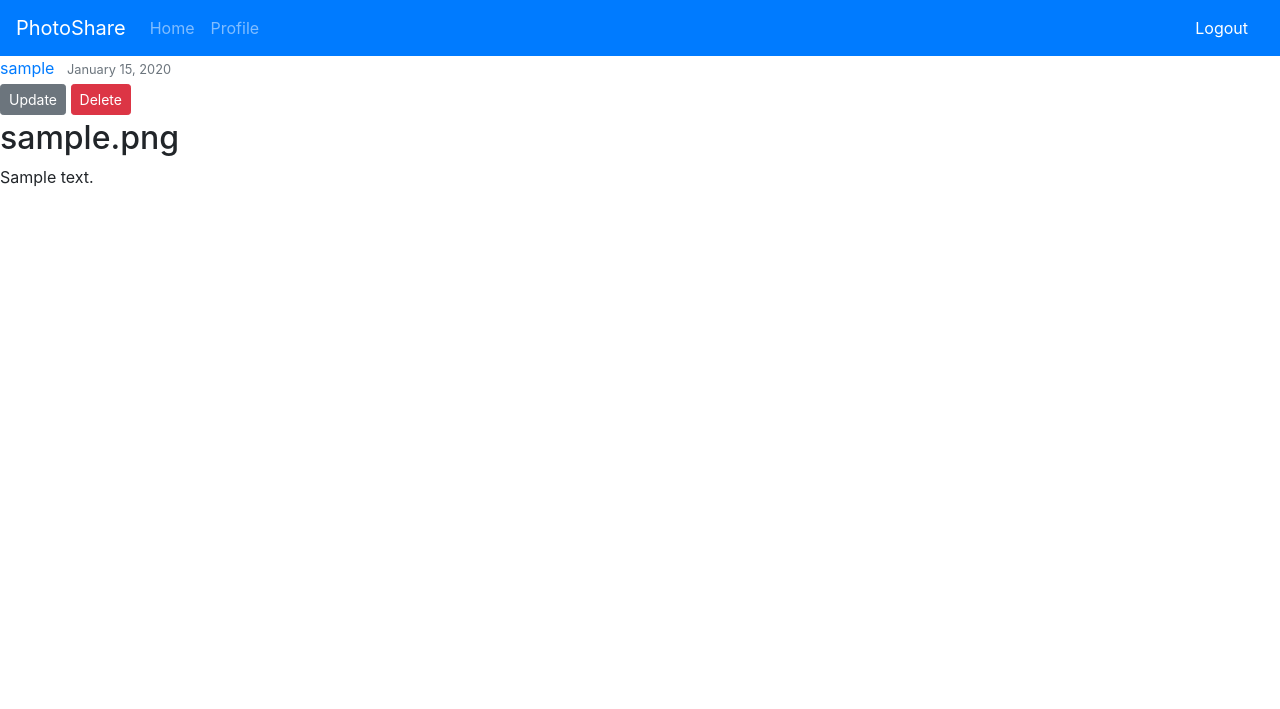
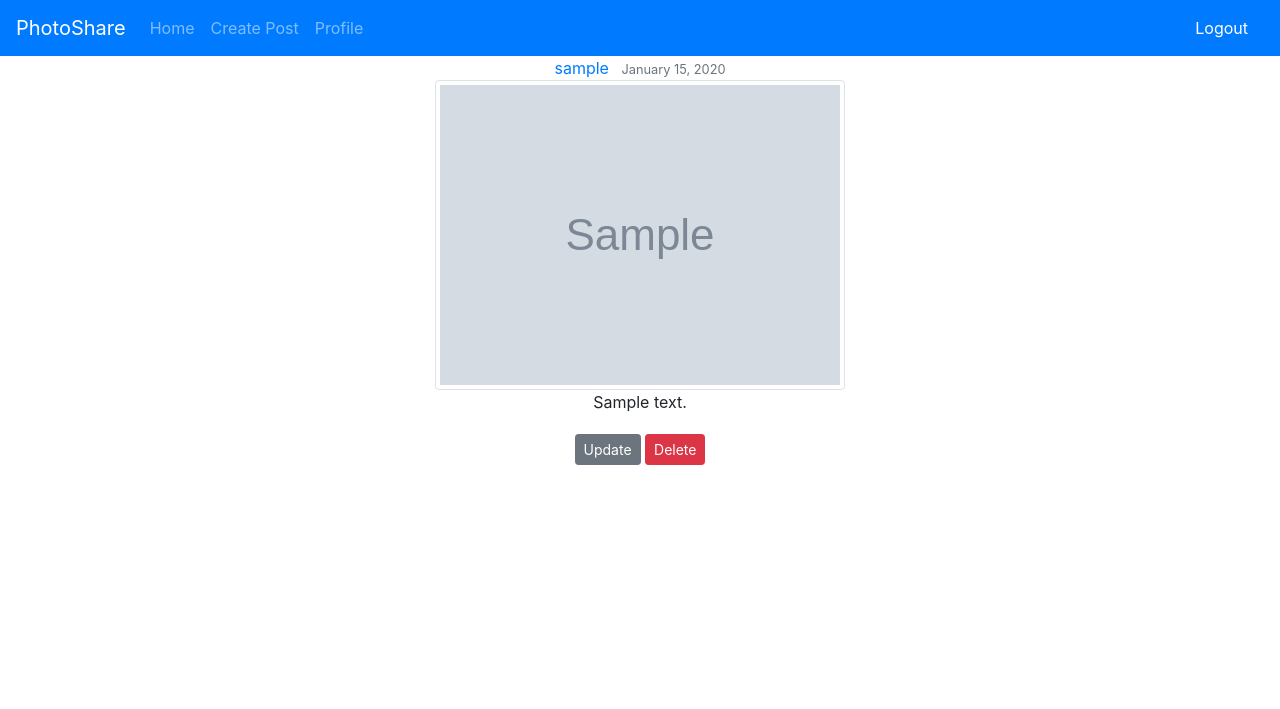
Before and after one commit to GarlandQ/project-1-photoshare-GarlandQ, a Django app: page /post/1/ in a window 1280 px wide. Shown: the top 709 px of the page. Run offline with Django 3.2, Linux system fonts and the light colour scheme; a user stored in the database is signed in; tables that the repository leaves empty hold one stand-in row (values such as "Sample post"); grey boxes marked "Sample" are stand-in pictures.

Commit message:
can create, update, and delete posts. fixed login functionalities

```diff
--- a/feed/models.py
+++ b/feed/models.py
@@ -36,6 +36,9 @@ class Post(models.Model):
     author = models.ForeignKey(User, on_delete=models.CASCADE)
     date_posted = models.DateTimeField(default=timezone.now)
 
+    def __str__(self):
+        return self.image
+
     def get_absolute_url(self):
         return reverse("post-detail", kwargs={"pk": self.pk})
 
--- a/feed/templates/feed/index.html
+++ b/feed/templates/feed/index.html
@@ -2,7 +2,7 @@
 {% block title %}Home{% endblock %}
 {% block body %}
 {% for post in posts %}
-<article class="media content-section">
+<article class="media content-section text-center">
 	<img class="rounded-circle article-img" src="{{ post.author.profile.image.url }}" />
 	<div class="media-body">
 		<div class="article-metadata">
--- a/feed/templates/feed/post_detail.html
+++ b/feed/templates/feed/post_detail.html
@@ -3,19 +3,19 @@
 {% block body %}
 <article class="media content-section">
 	<img class="img-responsive" src="{{ object.author.profile.image.url }}">
-	<div class="media-body">
+	<div class="media-body text-center">
 		<div class="article-metadata">
 			<a class="mr-2" href="#">{{ object.author }}</a>
 			<small class="text-muted">{{ object.date_posted|date:"F d, Y" }}</small>
-			{% if object.author == user %}
-			<div>
-				<a class="btn btn-secondary btn-sm mt-1 mb-1" href="{% url 'post-update' object.id %}">Update</a>
-				<a class="btn btn-danger btn-sm mt-1 mb-1" href="{% url 'post-delete' object.id %}">Delete</a>
-			</div>
-			{% endif %}
 		</div>
-		<h2 class="article-title">{{ object.image }}</h2>
+		<img class="img-thumbnail" alt="user-pic" src="{{ object.image }}" />
 		<p class="article-content">{{ object.description }}</p>
+		{% if object.author == user %}
+		<div>
+			<a class="btn btn-secondary btn-sm mt-1 mb-1" href="{% url 'post-update' object.id %}">Update</a>
+			<a class="btn btn-danger btn-sm mt-1 mb-1" href="{% url 'post-delete' object.id %}">Delete</a>
+		</div>
+		{% endif %}
 	</div>
 </article>
 {% endblock %}
--- a/feed/templates/feed/profile.html
+++ b/feed/templates/feed/profile.html
@@ -1,6 +1,6 @@
 {% extends 'base.html' %} {% block title %}Profile{% endblock %} {% block body %}
 <div class="container mt-5 mx-auto text-center">
-	<img class="img-thumbnail" alt="user-pic" src="{{ user.profile.pfp.url }}" />
+	<div class="profile-img rounded-circle mx-auto" style="background-image: url(" {{ user.profile.pfp.url }}");"></div>
 	<p class="mt-2 mb-2">{{ user.username }}</p>
 	<p class="mt-2">{{ user.profile.bio }}</p>
 	<a href="/editprofile/" class="btn btn-primary">Edit Profile</a>
--- a/feed/urls.py
+++ b/feed/urls.py
@@ -1,7 +1,13 @@
 from django.urls import path
 from django.conf import settings
 from django.conf.urls.static import static
-from .views import PostListView, PostDetailView, PostCreateView
+from .views import (
+    PostListView,
+    PostDetailView,
+    PostCreateView,
+    PostUpdateView,
+    PostDeleteView,
+)
 
 from feed import views
 
@@ -9,6 +15,8 @@ urlpatterns = [
     # path("", views.index, name="index"),
     path("", PostListView.as_view(), name="index"),
     path("post/<int:pk>/", PostDetailView.as_view(), name="post-detail"),
+    path("post/<int:pk>/update/", PostUpdateView.as_view(), name="post-update"),
+    path("post/<int:pk>/delete/", PostDeleteView.as_view(), name="post-delete"),
     path("post/new/", PostCreateView.as_view(), name="post-create"),
     path("profile/", views.profile, name="profile"),
     path("editprofile/", views.editprofile, name="editprofile"),
--- a/feed/views.py
+++ b/feed/views.py
@@ -3,7 +3,14 @@ from django.contrib.auth.decorators import login_required
 from .models import User, Post
 from users.forms import UserUpdateForm, ProfileUpdateForm
 from django.contrib import messages
-from django.views.generic import ListView, DetailView, CreateView
+from django.views.generic import (
+    ListView,
+    DetailView,
+    CreateView,
+    UpdateView,
+    DeleteView,
+)
+from django.contrib.auth.mixins import LoginRequiredMixin, UserPassesTestMixin
 
 # Home page with posts
 @login_required
@@ -23,13 +30,41 @@ class PostDetailView(DetailView):
     model = Post
 
 
-class PostCreateView(CreateView):
+class PostCreateView(LoginRequiredMixin, CreateView):
     model = Post
     fields = ["image", "description"]
 
     def form_valid(self, form):
         form.instance.author = self.request.user
         return super().form_valid(form)
+
+
+class PostUpdateView(LoginRequiredMixin, UserPassesTestMixin, UpdateView):
+    model = Post
+    fields = ["image", "description"]
+
+    def form_valid(self, form):
+        form.instance.author = self.request.user
+        return super().form_valid(form)
+
+    # Test to see if the user updating their post is the actual user and not someone else
+    def test_func(self):
+        post = self.get_object()
+        if self.request.user == post.author:
+            return True
+        return False
+
+
+class PostDeleteView(LoginRequiredMixin, UserPassesTestMixin, DeleteView):
+    model = Post
+    success_url = "/"
+
+    # Test to see if the user updating their post is the actual user and not someone else
+    def test_func(self):
+        post = self.get_object()
+        if self.request.user == post.author:
+            return True
+        return False
 
 
 @login_required
--- a/photoshare/templates/base.html
+++ b/photoshare/templates/base.html
@@ -33,6 +33,9 @@
                     <a class='nav-link' href='{% url "index" %}'>Home</a>
                 </li>
                 <li class='nav-item'>
+                    <a class='nav-link' href='{% url "post-create" %}'>Create Post</a>
+                </li>
+                <li class='nav-item'>
                     <a class='nav-link' href='{% url "profile" %}'>Profile</a>
                 </li>
             </ul>
```
Also changed, not shown: feed/templates/feed/post_confirm_delete.html (added, +18 -0 lines).
